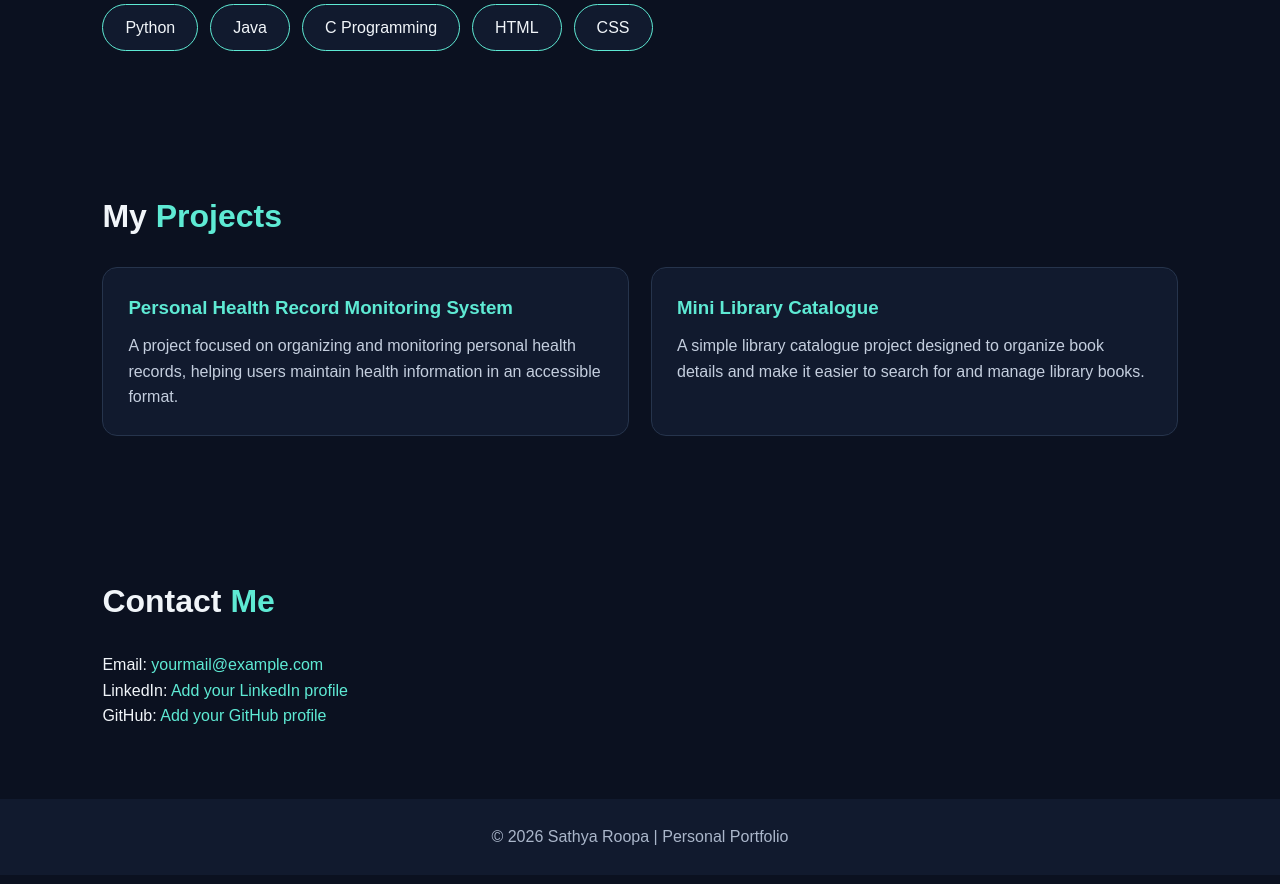
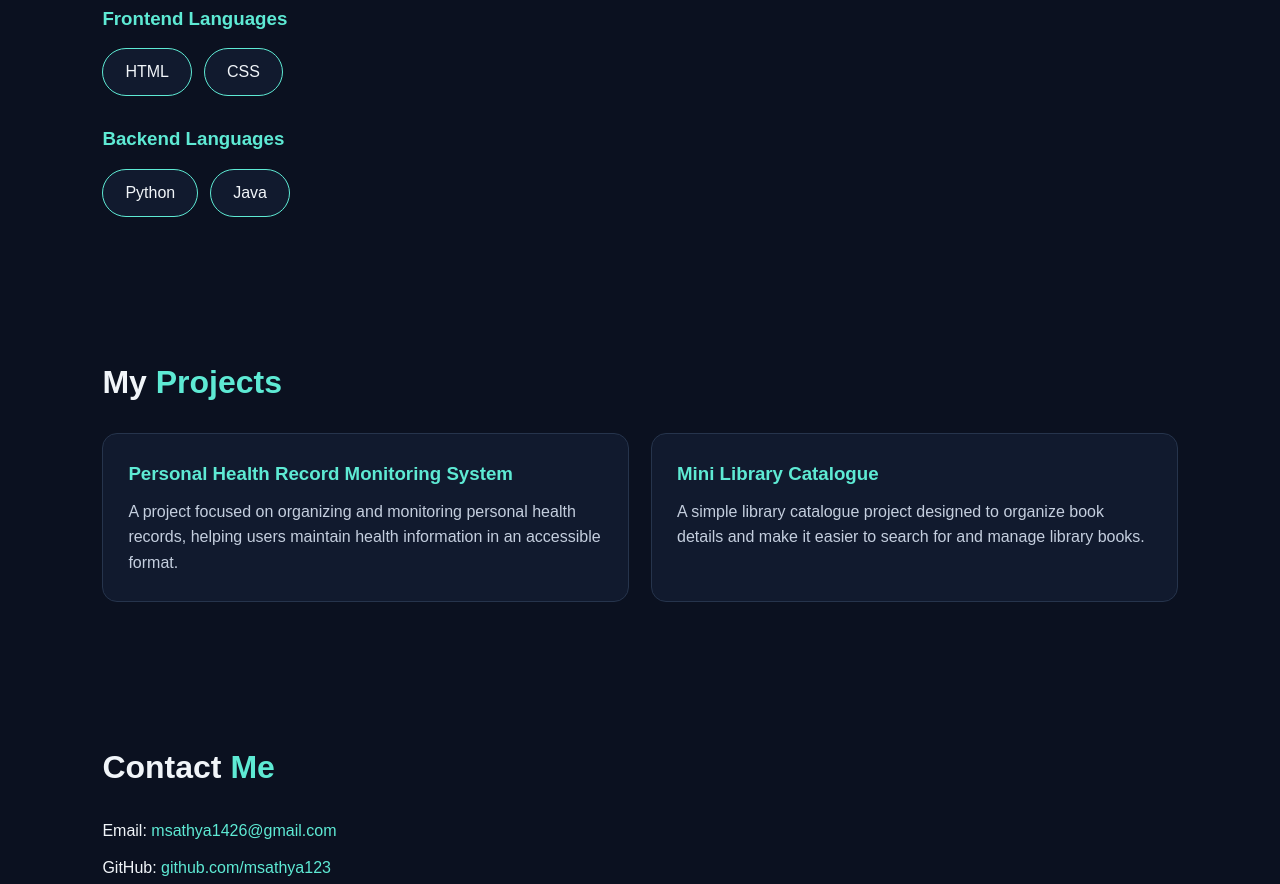
Before and after one commit to msathya123/Sathya-portfolio, a plain HTML site: page index.html in a window 1280 px wide. Shown: the part 1218-2102 px from the top of the page. Drawn offline with Linux system fonts and the light colour scheme.

Commit message:
Update index.html

```diff
--- a/index.html
+++ b/index.html
@@ -106,6 +106,10 @@
             text-decoration: none;
         }
 
+        .btn:hover {
+            background: white;
+        }
+
         .section-title {
             font-size: 32px;
             margin-bottom: 25px;
@@ -133,6 +137,15 @@
         .skill:hover {
             background: #5eead4;
             color: #0b1120;
+        }
+
+        .skill-heading {
+            color: #5eead4;
+            margin-bottom: 15px;
+        }
+
+        .backend-heading {
+            margin-top: 28px;
         }
 
         .card-container {
@@ -165,9 +178,18 @@
             color: #c4cede;
         }
 
+        .contact p {
+            margin-bottom: 12px;
+            overflow-wrap: anywhere;
+        }
+
         .contact a {
             color: #5eead4;
             text-decoration: none;
+        }
+
+        .contact a:hover {
+            text-decoration: underline;
         }
 
         footer {
@@ -215,6 +237,7 @@
 
 <body>
 
+    <!-- Navigation -->
     <header>
         <div class="logo">Sathya Roopa.</div>
 
@@ -227,6 +250,7 @@
         </nav>
     </header>
 
+    <!-- Home Section -->
     <section class="hero" id="home">
         <div class="hero-text">
             <p class="tag">Welcome to my portfolio</p>
@@ -242,22 +266,26 @@
                 useful projects that solve real-world problems.
             </p>
 
-        <a href="#about" class="btn">Explore My Portfolio</a>
+            <a href="#about" class="btn">
+                Explore My Portfolio
+            </a>
         </div>
 
+        <!-- Keep sathya.jpg in the same folder as index.html -->
         <img src="sathya.jpg"
              alt="Sathya Roopa's Profile Photo"
              class="profile">
     </section>
 
+    <!-- About Section -->
     <section id="about">
         <h2 class="section-title">About <span>Me</span></h2>
 
         <p class="about-text">
             Hello! I'm Sathya Roopa. I am interested in
             programming and web development. I have knowledge
-        of Python, Java, C, HTML, and CSS. I am developing
-        my technical skills by working on projects such as
+            of HTML, CSS, Python, and Java. I enjoy improving
+            my technical skills by developing projects such as
             a Personal Health Record Monitoring System and a
             Mini Library Catalogue. My goal is to become a
             skilled professional and continuously improve
@@ -265,18 +293,28 @@
         </p>
     </section>
 
+    <!-- Skills Section -->
     <section id="skills">
         <h2 class="section-title">My <span>Skills</span></h2>
+
+        <h3 class="skill-heading">Frontend Languages</h3>
+
+        <div class="skills">
+            <div class="skill">HTML</div>
+            <div class="skill">CSS</div>
+        </div>
+
+        <h3 class="skill-heading backend-heading">
+            Backend Languages
+        </h3>
 
         <div class="skills">
             <div class="skill">Python</div>
             <div class="skill">Java</div>
-        <div class="skill">C Programming</div>
-        <div class="skill">HTML</div>
-        <div class="skill">CSS</div>
         </div>
     </section>
 
+    <!-- Projects Section -->
     <section id="projects">
         <h2 class="section-title">My <span>Projects</span></h2>
 
@@ -284,6 +322,7 @@
 
             <div class="card">
                 <h3>Personal Health Record Monitoring System</h3>
+
                 <p>
                     A project focused on organizing and monitoring
                     personal health records, helping users maintain
@@ -293,6 +332,7 @@
 
             <div class="card">
                 <h3>Mini Library Catalogue</h3>
+
                 <p>
                     A simple library catalogue project designed
                     to organize book details and make it easier
@@ -303,31 +343,28 @@
         </div>
     </section>
 
+    <!-- Contact Section -->
     <section id="contact" class="contact">
         <h2 class="section-title">Contact <span>Me</span></h2>
 
         <p>
             Email:
-        <a href="mailto:yourmail@example.com">
-            yourmail@example.com
-        </a>
-    </p>
-
-    <p>
-        LinkedIn:
-        <a href="https://www.linkedin.com/">
-            Add your LinkedIn profile
+            <a href="mailto:msathya1426@gmail.com">
+                msathya1426@gmail.com
             </a>
         </p>
 
         <p>
             GitHub:
-        <a href="https://github.com/">
-            Add your GitHub profile
+            <a href="https://github.com/msathya123"
+               target="_blank"
+               rel="noopener noreferrer">
+                github.com/msathya123
             </a>
         </p>
     </section>
 
+    <!-- Footer -->
     <footer>
         <p>© 2026 Sathya Roopa | Personal Portfolio</p>
     </footer>
```
Lines whose indentation alone changed are shown as unchanged.
